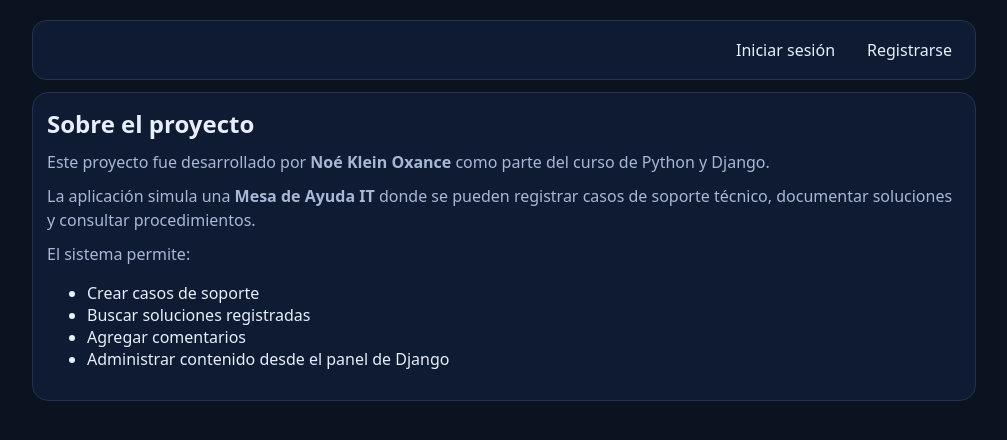
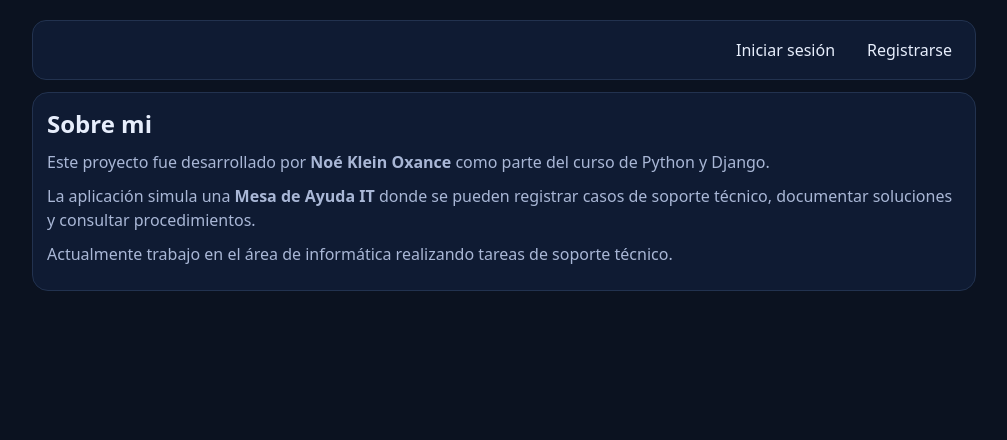
Before and after one commit to noekleinoxance-cyber/TuPrimeraPagina-KleinOxance, a Django app: page /about/ in a window 1280 px wide. Shown: the part 89-529 px from the top of the page, without its empty margins (136-1143 px from the left). Run offline with Django 4.2, Linux system fonts and the light colour scheme.

Commit message:
Pequeños cambios

```diff
--- a/blog/templates/blog/about.html
+++ b/blog/templates/blog/about.html
@@ -6,7 +6,7 @@
 
 <div class="card">
 
-<h2>Sobre el proyecto</h2>
+<h2>Sobre mi</h2>
 
 <p>
 Este proyecto fue desarrollado por <strong>Noé Klein Oxance</strong>
@@ -19,15 +19,9 @@ casos de soporte técnico, documentar soluciones y consultar procedimientos.
 </p>
 
 <p>
-El sistema permite:
+Actualmente trabajo en el área de informática realizando tareas de soporte técnico.
 </p>
 
-<ul>
-<li>Crear casos de soporte</li>
-<li>Buscar soluciones registradas</li>
-<li>Agregar comentarios</li>
-<li>Administrar contenido desde el panel de Django</li>
-</ul>
 
 </div>
 
--- a/blog/templates/blog/base.html
+++ b/blog/templates/blog/base.html
@@ -256,13 +256,13 @@ color:#ff6b6b;
 
 {% if user.is_authenticated %}
 
-<a href="{% url 'home' %}">Home</a>
+<a href="{% url 'home' %}">Inicio</a>
 <a href="{% url 'listar_posts' %}">Tickets</a>
 <a href="{% url 'buscar_post' %}">Buscar</a>
 <a href="{% url 'crear_post' %}">Nuevo Ticket</a>
 <a href="{% url 'crear_categoria' %}">Tipo Incidente</a>
 
-<a href="{% url 'about' %}">About</a>
+<a href="{% url 'about' %}">Sobre mi</a>
 
 <div class="nav-right">
 
--- a/blog/templates/blog/confirm_borrar.html
+++ b/blog/templates/blog/confirm_borrar.html
@@ -3,8 +3,8 @@
 
 {% block content %}
   <div class="card">
-    <h2 style="margin-top:0">¿Borrar este post?</h2>
-    <p>Se borra el post y también sus comentarios.</p>
+    <h2 style="margin-top:0">¿Borrar este ticket?</h2>
+    <p>Se borra el ticket y también sus comentarios.</p>
 
     <div class="card" style="background:#071226">
       <strong>{{ post.titulo }}</strong>
--- a/blog/templates/blog/form.html
+++ b/blog/templates/blog/form.html
@@ -13,7 +13,7 @@
       {{ form.as_p }}
       <div style="display:flex;gap:10px;flex-wrap:wrap">
         <button class="btn btn-ok" type="submit">Guardar</button>
-        <a class="btn" href="{% url 'home' %}">Home</a>
+        <a class="btn" href="{% url 'home' %}">Inicio</a>
       </div>
     </form>
   </div>
```
